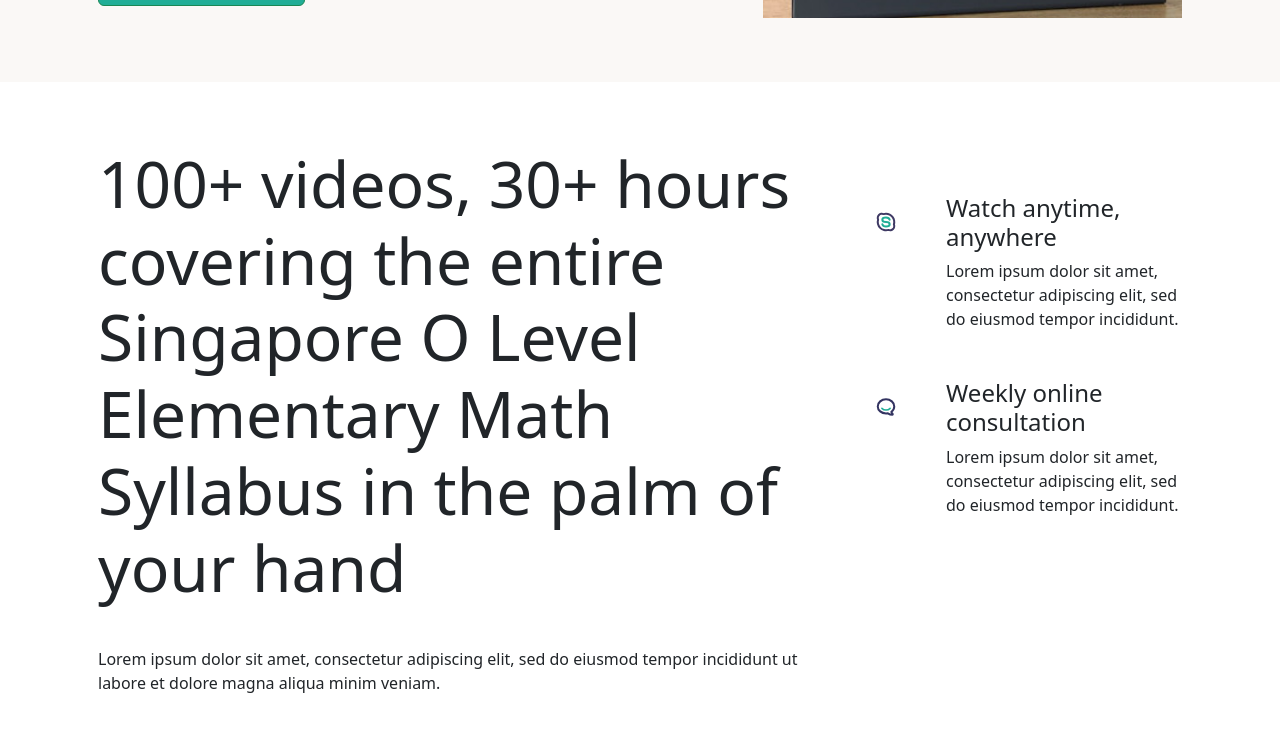
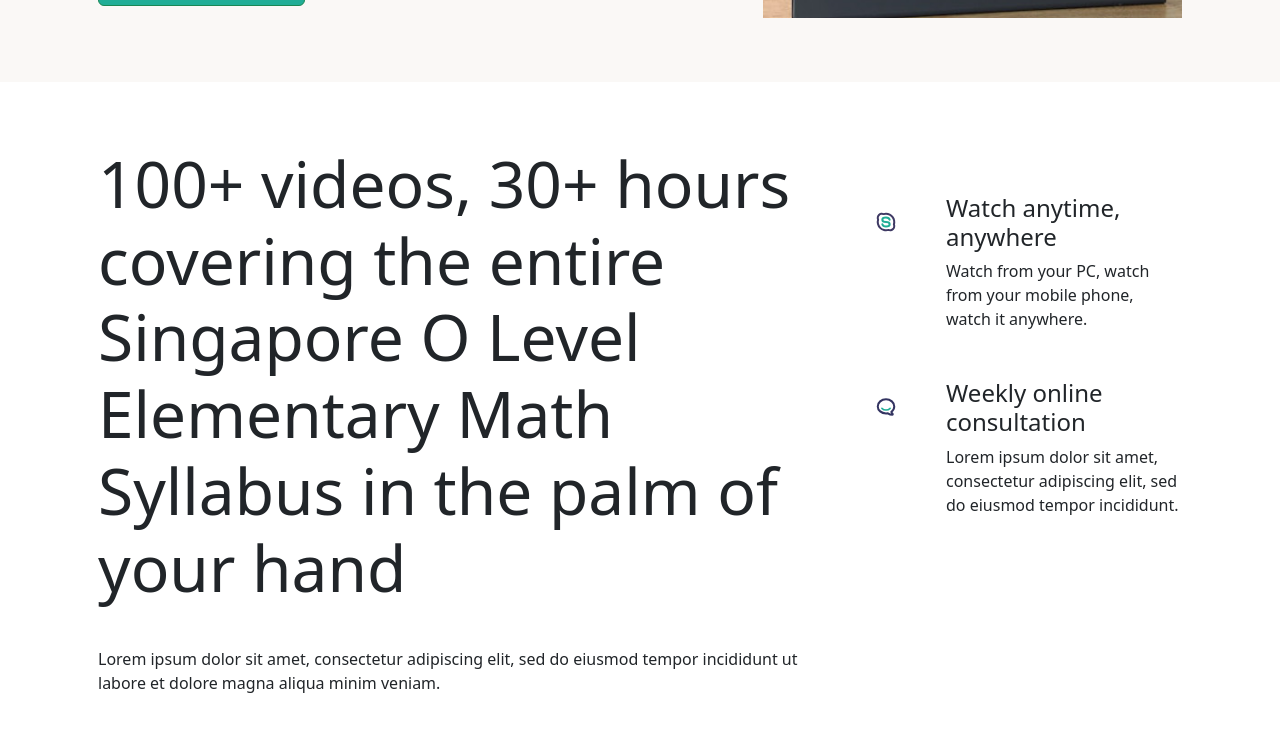
Before and after one commit to beefcakefu/studiumsg.github.io, a Jekyll site: the page built from home.markdown, in a window 1280 px wide and 900 px high, scrolled down 582 px, cut to the strip 0-819 px from the top of the window. Shown: the top 732 px of the strip. Built offline with Jekyll 4.4.1, drawn with Linux system fonts in a browser that asks for light colours; nearby versions of some CDN libraries.

Commit message:
I'm just showing Ben how things work.

```diff
--- a/home.markdown
+++ b/home.markdown
@@ -32,7 +32,7 @@ syllabus-blocks:
 
   - image: "/assets/images/icon5.svg"
     header: "Watch anytime, anywhere"
-    text: "Lorem ipsum dolor sit amet, consectetur adipiscing elit, sed do eiusmod tempor incididunt."
+    text: "Watch from your PC, watch from your mobile phone, watch it anywhere."
 
   - image: "/assets/images/icon6.svg"
     header: "Weekly online consultation"
```
